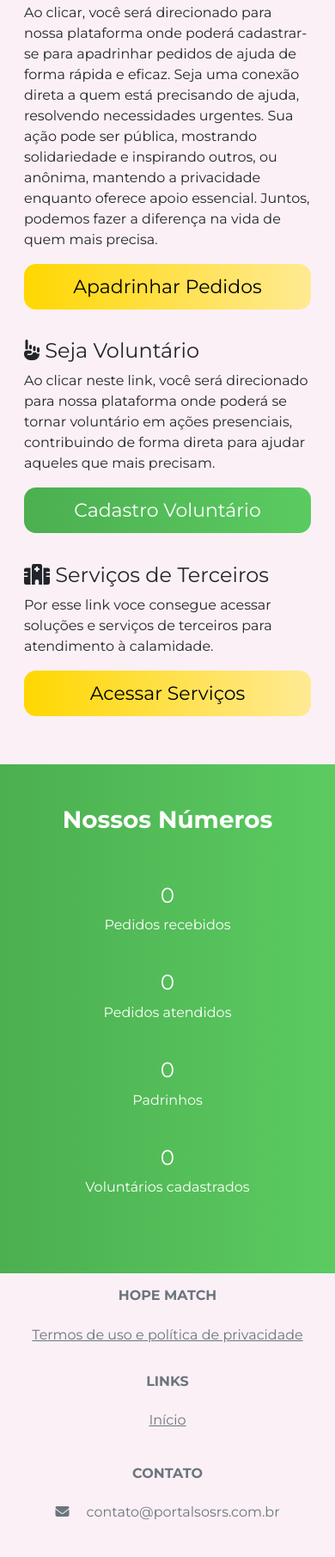
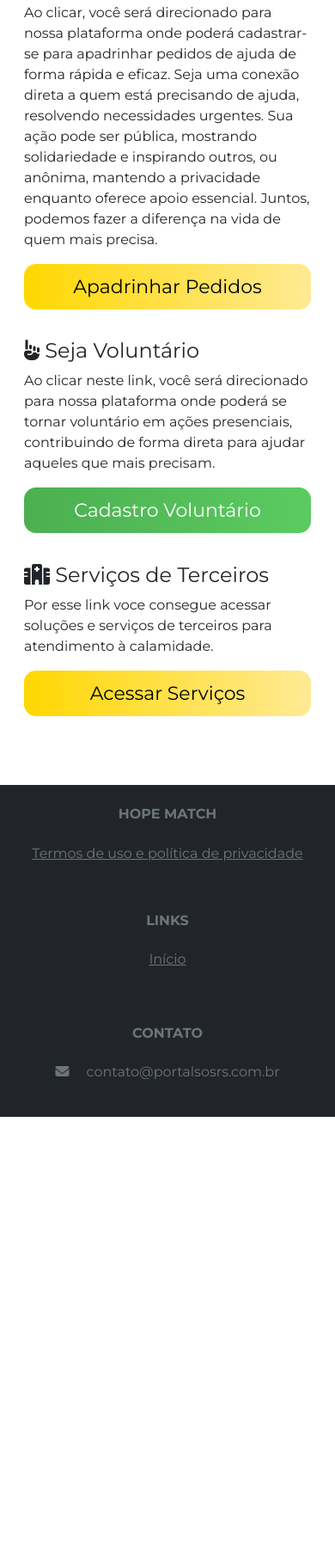
Before and after one commit to iandell026/lp_hopematch, a plain HTML site: page index.html in a window 390 px wide. Shown: the part 3702-5513 px from the top of the page at 86% size. After the commit the page ends 5001 px from the top, so only its background shows below. Drawn offline with nearby package versions, Linux system fonts and the light colour scheme.

Commit message:
Ajustado footer e responsividade dos botões, ocultado seção dos números, e adicionado favicon

```diff
--- a/css/main.css
+++ b/css/main.css
@@ -1,7 +1,5 @@
 :root {
   --primary-color: #0a1118;
-  --primary-color-highlight: #233D54;
-  --bs-body-bg: #FBF0F6;
   --bs-body-font-family: 'Montserrat', sans-serif;
 }
 
@@ -239,6 +237,7 @@ a:hover { color: var(--primary-color); }
   background-color: rgba(160, 0, 0, 0.8); /* Vermelho base */
   background-image: linear-gradient(140deg, rgba(160, 0, 0, 0.8) 0%, rgba(198, 33, 40, 0.8) 100%); /* Gradiente em vermelho */
   color: white;
+  width: 100%;
 }
 
 .btn-ajuda:hover {
@@ -251,14 +250,16 @@ a:hover { color: var(--primary-color); }
   background-color: #FFD700;
   background-image: linear-gradient(to right, #FFD700, #FFEA94);
   color: black;
-  text-wrap: nowrap;
+  /* text-wrap: nowrap; */
+  width: 100%;
 }
 
 .btn-voluntario {
   background-color: #4CAF50;
   background-image: linear-gradient(to right, #4CAF50, #5BCB61);
   color: white;
-  text-wrap: nowrap;
+  /* text-wrap: nowrap; */
+  width: 100%;
 }
 
 .btn-voluntario:hover {
@@ -271,7 +272,8 @@ a:hover { color: var(--primary-color); }
   background-color: #FFD700;
   background-image: linear-gradient(to right, #FFD700, #FFEA94);
   color: black;
-  text-wrap: nowrap;
+  /* text-wrap: nowrap; */
+  width: 100%;
 }
 
 .btn-action:hover{
@@ -295,14 +297,16 @@ a:hover { color: var(--primary-color); }
   background-image: linear-gradient(to right, #333333, #918e8ec9); Gradiente de cinza */
   background-color: #186b15; /* Verde base */
   background-image: linear-gradient(to right, #4CAF50, #5BCB61); /* Gradiente de verde */
+  display: none;
 }
 
 
 /*
 * Footer
 */
-.footer .border-highlight {
-  border-top: 1px solid var(--primary-color-highlight);
+.footer{
+  border-top: 5px ;
+  background-color:#d4d6d4;
 }
 
 
--- a/index.html
+++ b/index.html
@@ -5,6 +5,8 @@
     <meta http-equiv="X-UA-Compatible" content="IE=edge" />
     <meta name="viewport" content="width=device-width, initial-scale=1.0" />
     <title>Portal SOS RS</title>
+    <meta name="description" content="O Portal SOS RS é uma solução para centralizar as demandas nesse momento de calamidade, conectando quem precisa de ajuda a quem pode ajudar.">
+    <link rel="icon" type="image/x-icon" href="/img/favicon.ico">
 
     <!-- Google tag (gtag.js) -->
     <script
@@ -349,12 +351,11 @@
     <!-- Seção Números fim -->
 
     <!-- Rodapé Início-->
-    <footer class="text-center text-lg-start bg-body-tertiary text-muted">
+    <footer class="text-center bg-dark text-lg-start bg-body-tertiary text-muted">
       <!-- Links  -->
-      <section class="">
-        <div class="container text-center text-md-start mt-3">
+        <div class="container text-center text-md-start mt-4">
           <div class="row mt-3">
-            <div class="col-md-3 col-lg-4 col-xl-3 mx-auto mb-3">
+            <div class="col-md-3 mt-4 col-lg-4 col-xl-3 mx-auto mb-3">
               <h6 class="text-uppercase fw-bold mb-4">Hope Match</h6>
               <p>
                 <a href="privacy.html" class="text-reset" target="_blank"
@@ -365,14 +366,14 @@
 
             <div class="col-md-3 col-lg-2 col-xl-2 mx-auto mb-4">
               <!-- Links -->
-              <h6 class="text-uppercase fw-bold mb-4">Links</h6>
+              <h6 class="text-uppercase fw-bold mt-4 mb-4">Links</h6>
               <p>
                 <a href="#header" class="text-reset">Início</a>
               </p>
             </div>
 
             <div class="col-md-4 col-lg-3 col-xl-3 mx-auto mb-md-0 mb-4">
-              <h6 class="text-uppercase fw-bold mb-4">Contato</h6>
+              <h6 class="text-uppercase fw-bold mt-4 mb-4">Contato</h6>
               <p>
                 <i class="fas fa-envelope me-3"></i>
                 contato@portalsosrs.com.br
@@ -380,7 +381,6 @@
             </div>
           </div>
         </div>
-      </section>
     </footer>
     <!-- Rodapé Fim -->
 
```
Also changed, not shown: img/favicon.ico (added).
